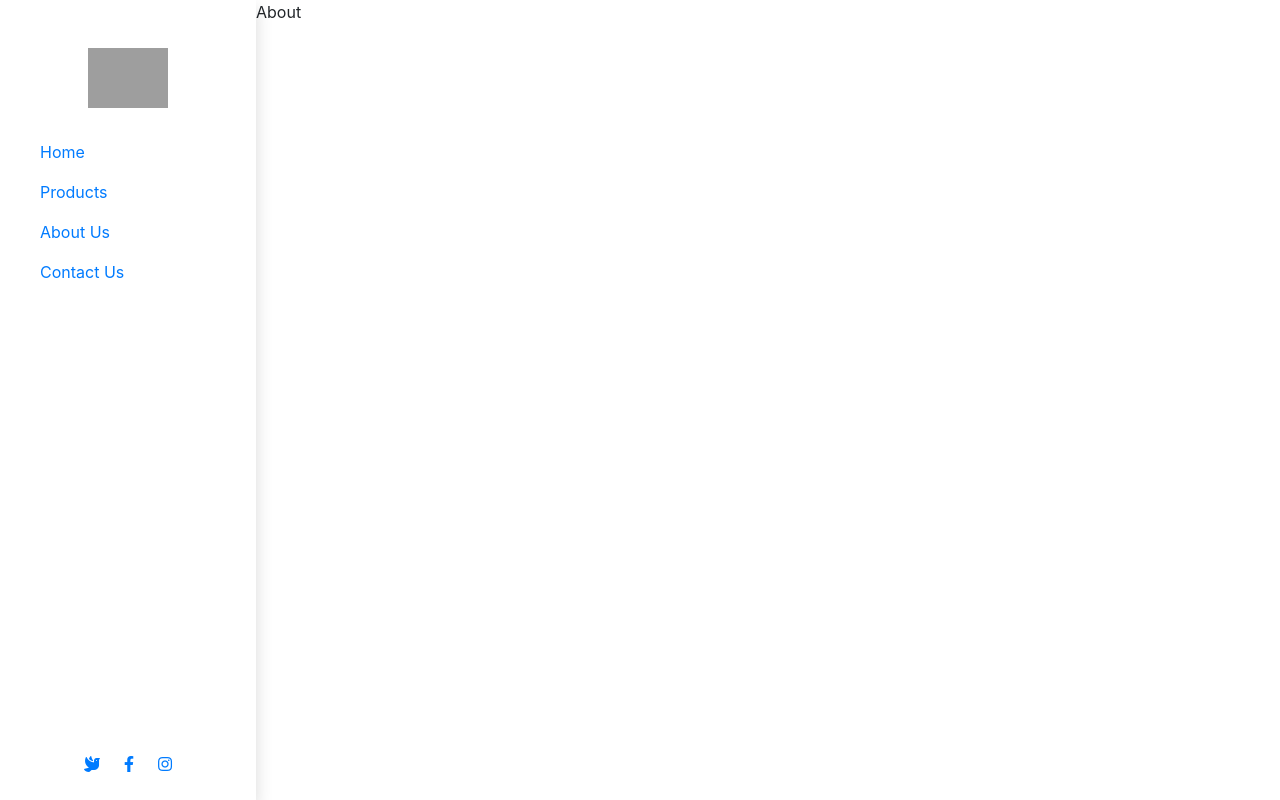
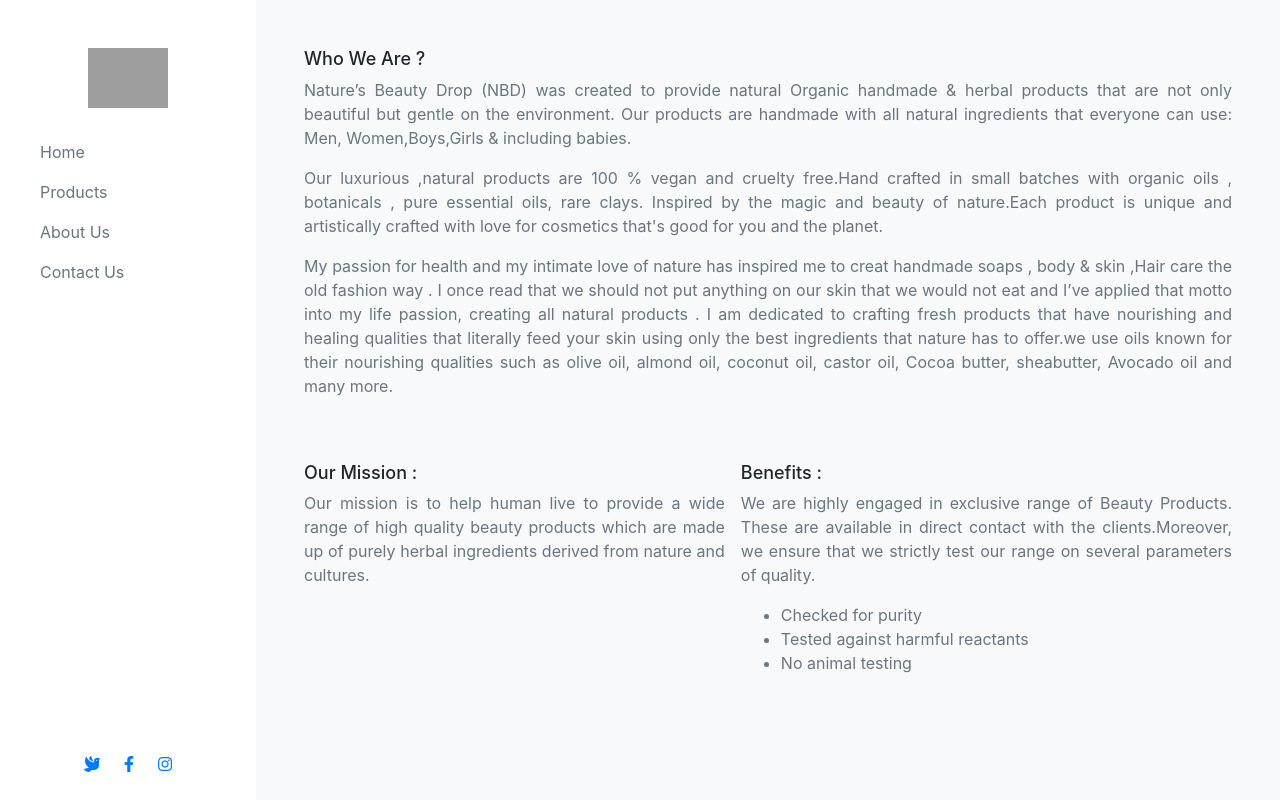
Before and after one commit to shaikheena/nature-beauty-drop, a Gatsby site: page /about in a window 1280 px wide. Built offline with nearby package versions, Linux system fonts and the light colour scheme; Gatsby itself is replaced by a stand-in of ours; grey boxes are pictures that could not be loaded.

Commit message:
about.js

```diff
--- a/src/components/layout.css
+++ b/src/components/layout.css
@@ -3,6 +3,7 @@ body{
     background-repeat: no-repeat;
     height: 100vh;
     background-size:cover;
+    font-size: .85rem;
 }
 .homepage{
     height: 100vh;
@@ -23,3 +24,9 @@ p{
     max-width:40%;
 
 }
+.about_title{
+    font-size:18px;
+}
+.about_para{
+    text-align: justify;
+}
--- a/src/components/layout.js
+++ b/src/components/layout.js
@@ -19,7 +19,7 @@ const Layout = ({ children }) => {
       </Helmet>
       {/* <Header/> */}
 
-      <div className="container-fluid pl-0 d-flex">
+      <div className="container-fluid pl-0 pr-0 d-flex">
         <Sidebar />
         <main>{children}</main>
       </div>
--- a/src/components/sidebar.jsx
+++ b/src/components/sidebar.jsx
@@ -29,8 +29,8 @@ export default function Sidebar({ }) {
 
 const SideMenu = (props) => {
     var menu = props.menu;
-    return <li>
-        <Link to={menu.link} className="nav-link">{menu.label} </Link>
+    return <li >
+        <Link to={menu.link} className="nav-link text-muted">{menu.label} </Link>
     </li>
 
 }
--- a/src/pages/about.js
+++ b/src/pages/about.js
@@ -1,8 +1,46 @@
 import React from 'react'
 import Layout from '../components/layout'
+var about_Nbd = [
+    "Nature’s Beauty Drop (NBD) was created to provide natural Organic handmade & herbal products that are not only beautiful but gentle on the environment. Our products are handmade with all natural ingredients that everyone can use: Men, Women,Boys,Girls & including babies.",
+    "Our luxurious ,natural products are 100 % vegan and cruelty free.Hand crafted in small batches with  organic oils , botanicals , pure essential oils, rare clays. Inspired by the magic and beauty of nature.Each product is unique and artistically crafted with love for cosmetics that's good for you and the planet.",
+    "My passion for health and my intimate love of nature has inspired me to creat handmade soaps , body & skin ,Hair care the old fashion way . I once read that we should not put anything on our skin that we would not eat and I’ve applied that motto into my life passion, creating all natural products . I am dedicated to crafting fresh products that have nourishing and healing qualities that literally feed your skin using only the best ingredients that nature has to offer.we use oils known for their nourishing qualities such as olive oil, almond oil, coconut oil, castor oil, Cocoa butter, sheabutter, Avocado oil and many more."
 
-export default () => {
+];
+var mission_Benefit = [
+    {
+        mission: "Our mission is to help human live to provide a wide range of high quality beauty products which are made up of purely herbal ingredients derived from nature and cultures.",
+        benefit: "We are highly engaged in exclusive range of Beauty Products. These are available in direct contact with the clients.Moreover, we ensure that we strictly test our range on several parameters of quality."
+    }
+];
+var benefit__Points = [
+    "Checked for purity",
+    "Tested against harmful reactants",
+    "No animal testing"
+];
+
+export default (props) => {
     return <Layout>
-        About
-    </Layout>
+        <div className=" bg-light h-100 p-md-5">
+            <h2 className="about_title">Who We Are ?</h2>
+            {about_Nbd.map((value, index) => (
+                <p className="text-secondary  about_para" key={index}>{value}</p>
+            ))}
+            <div className="d-flex ">
+                <div class="mt-5 ">
+                    <h2 className="about_title">Our Mission :</h2>
+                    {mission_Benefit.map(value => <p className="text-secondary  about_para">{value.mission}</p>)}
+                </div>
+                <div className="mt-5 ml-3">
+                    <h2 className="about_title">Benefits :</h2>
+                    {mission_Benefit.map(value => <p className="text-secondary about_para">{value.benefit}</p>)}
+                    <ul className="text-secondary">
+                        {benefit__Points.map((value, index) => (
+                            <li key={index}>{value}</li>
+                        ))}
+                    </ul>
+                </div>
+            </div>
+        </div>
+
+    </Layout >
 }
```
